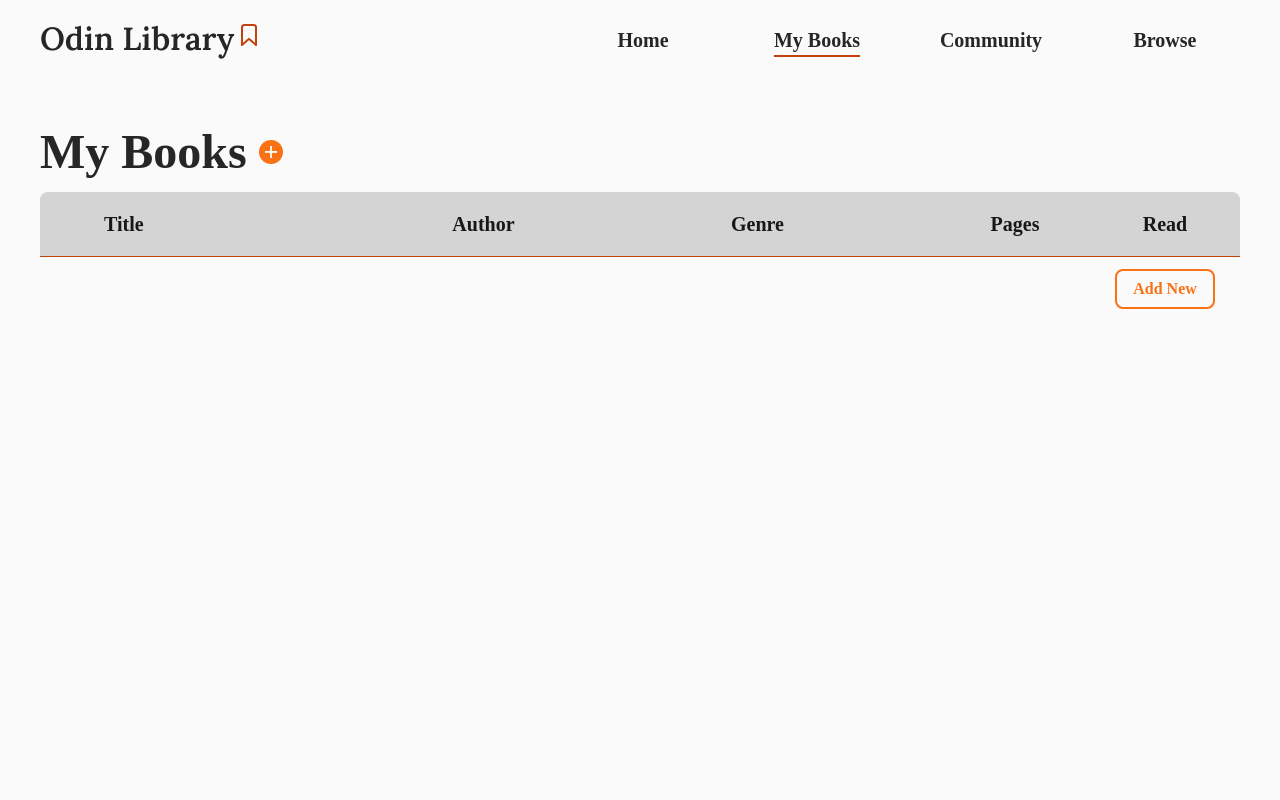
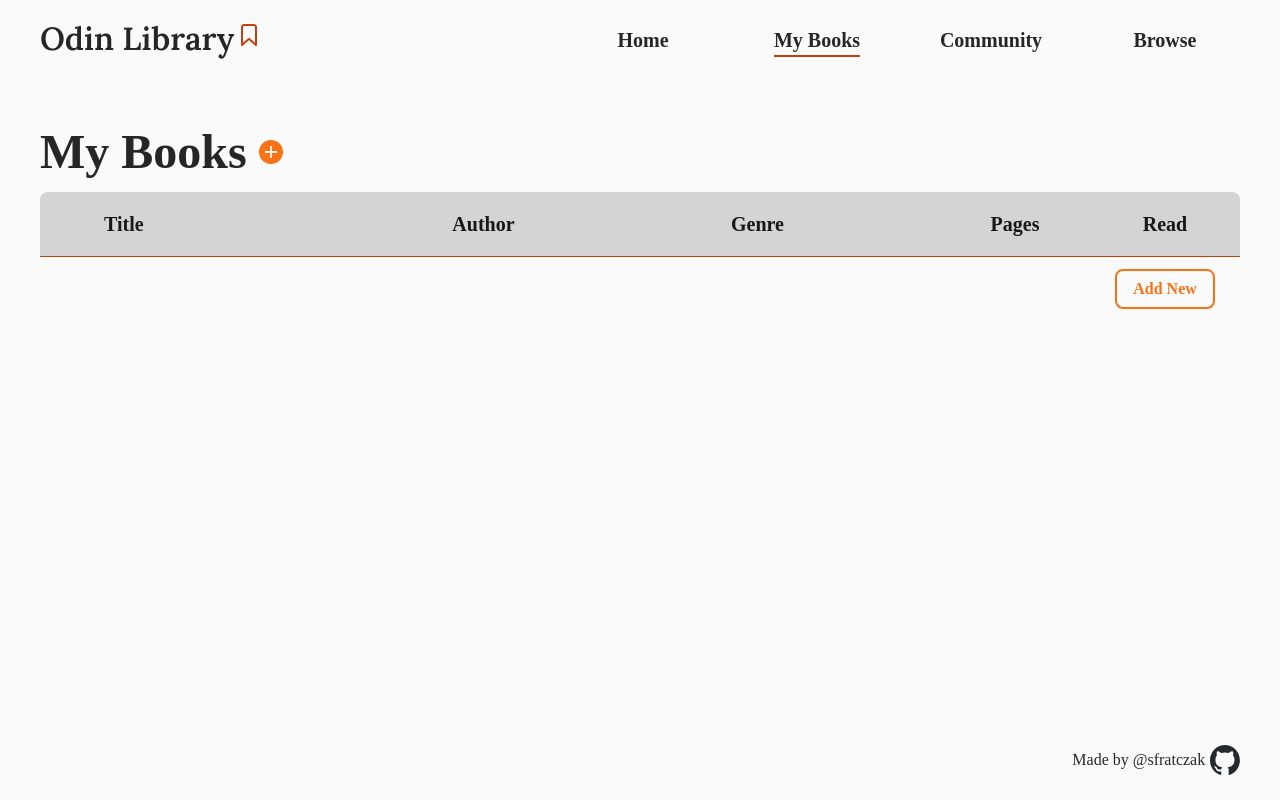
Before and after one commit to sfratczak/odin-library, a website: page index.html in a window 1280 px wide. Drawn offline with Linux system fonts and the light colour scheme.

Commit message:
Add GitHub signature

```diff
--- a/index.html
+++ b/index.html
@@ -84,6 +84,14 @@
           </div>
         </div>
       </main>
+      <footer>
+        <div class="my-github">
+          <a href="https://github.com/sfratczak"
+            >Made by @sfratczak
+            <img src="./img/github-mark.svg" alt="GitHub mark"
+          /></a>
+        </div>
+      </footer>
     </div>
   </body>
 </html>
--- a/style.css
+++ b/style.css
@@ -158,7 +158,8 @@ body {
   margin: auto;
   padding: 0 40px;
   display: grid;
-  grid-template-rows: 80px 1fr;
+  grid-template-rows: 80px 1fr 80px;
+  height: 100vh;
 }
 
 header {
@@ -415,3 +416,22 @@ input[type="checkbox"].read-button-hoverrow:not(:checked) {
 .modal-content > .modal-submit > label:hover {
   background-color: var(--clr-orange-600);
 }
+
+footer {
+  display: flex;
+  align-items: center;
+  justify-content: end;
+}
+
+.my-github a {
+  color: var(--clr-github);
+  text-decoration: none;
+  display: grid;
+  grid-template-columns: max-content 30px;
+  align-items: center;
+  gap: 0.3rem;
+}
+
+.my-github a img {
+  width: 30px;
+}
```
